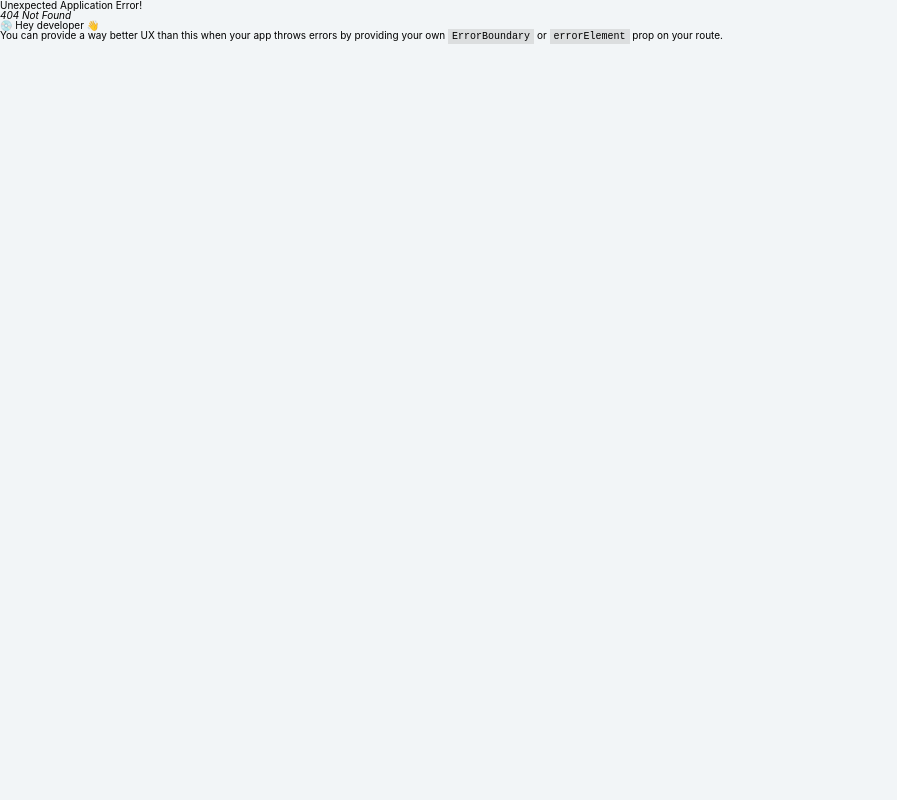
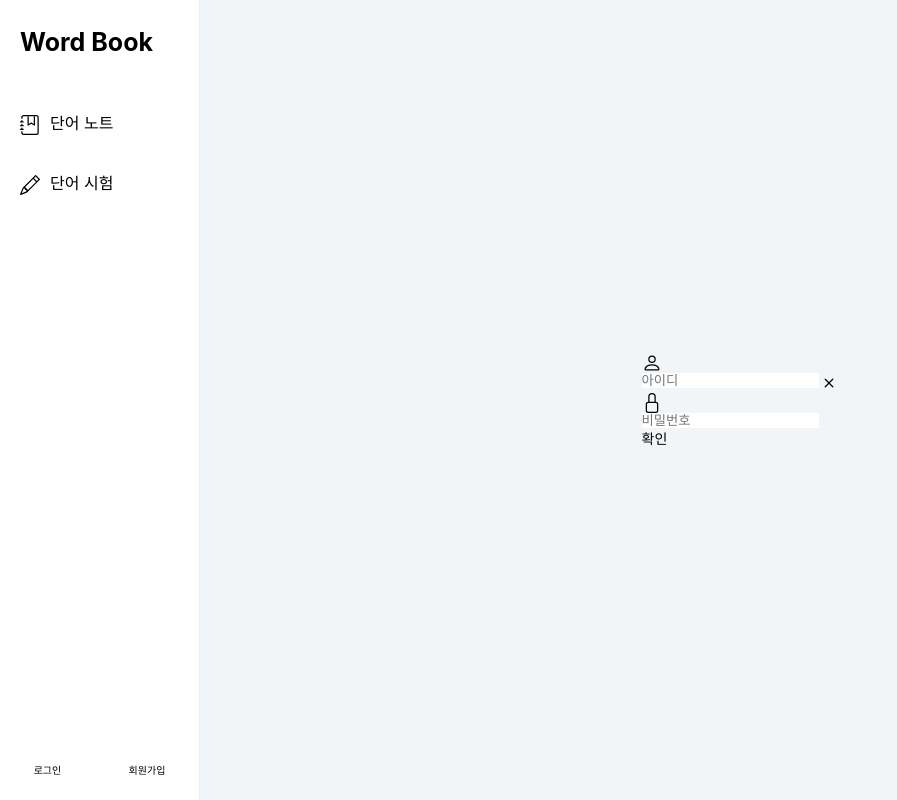
Before and after one commit to Shape2ee/Word-book, a React (Vite) app: page /login in a window 1280 px wide. Before the commit this address had no page. Shown: the whole page, without its empty margins (0-897 px from the left). Built offline with nearby package versions, Linux system fonts and the light colour scheme; a web font is replaced by a local one.

Commit message:
Markup: Add login page

```diff
--- a/src/Router.tsx
+++ b/src/Router.tsx
@@ -3,6 +3,7 @@ import Main from '@pages/Main'
 import WordTest from '@pages/WordTest'
 import AddWord from '@pages/AddWord'
 import WordGame from '@pages/WordGame'
+import Login from '@pages/Login'
 
 export const RoutePage = [
   {
@@ -25,6 +26,11 @@ export const RoutePage = [
     element: <WordGame />,
     label: '단어 시험 시작'
   },
+  {
+    path: '/login',
+    element: <Login />,
+    label: '로그인'
+  },
 ]
 
 export const RouterInfo = [
--- a/src/components/Header/header.module.scss
+++ b/src/components/Header/header.module.scss
@@ -18,6 +18,17 @@
     font-size: 2.5rem;
     font-weight: 700;
   }
+
+  .login_container {
+    position: absolute;
+    bottom: 0;
+    left: 0;
+    display: flex;
+    justify-content: space-around;
+    align-items: center;
+    width: 100%;
+    height: 60px;
+  }
 }
 
 @media screen and (max-width: 768px) {
--- a/src/components/Header/index.tsx
+++ b/src/components/Header/index.tsx
@@ -1,11 +1,22 @@
 import React, { ReactNode } from 'react'
 import $ from './header.module.scss'
+import { useNavigate } from 'react-router-dom';
 
 const Header = ({ children }: { children: ReactNode }) => {
+  const navigate = useNavigate()
+
+  const goLogin = () => {
+    navigate('/login')
+  }
+
   return (
     <header className={$.header}>
       <h1>Word Book</h1>
       {children}
+      <div className={$.login_container}>
+        <div className={$.login} onClick={goLogin}>로그인</div>
+        <div className={$.join}>회원가입</div>
+      </div>
     </header>
   );
 };
--- a/src/components/Icon/contants.tsx
+++ b/src/components/Icon/contants.tsx
@@ -9,7 +9,9 @@ import {
   BsPencil,
   BsChevronLeft,
   BsThreeDotsVertical,
-  BsX
+  BsX,
+  BsPerson,
+  BsLock
 } from "react-icons/bs";
 
 interface IconButtonList {
@@ -62,4 +64,12 @@ export const ICON_BUTTON_LIST: IconButtonList[] = [
     kinds: 'cancell',
     element: <BsX />
   },
+  {
+    kinds: 'user',
+    element: <BsPerson />
+  },
+  {
+    kinds: 'lock',
+    element: <BsLock />
+  },
 ]
--- a/src/components/Nav/nav.module.scss
+++ b/src/components/Nav/nav.module.scss
@@ -2,7 +2,7 @@
 @import "@styles/_variables.scss";
 .nav_container {
   margin-top: 4rem;
-  height: 100%;
+  // height: 100%;
 
   li {
     position: relative;
--- /dev/null
+++ b/src/pages/Login/index.tsx
@@ -0,0 +1,41 @@
+import React from 'react';
+import $ from './login.module.scss'
+import Wrapper from '@components/Wrapper';
+import Button from '@components/Button'
+import Icon from '@components/Icon';
+
+const Login = () => {
+  const handleFormSubmit = (e: React.FormEvent<HTMLFormElement>) => {
+    e.preventDefault()
+  }
+  return (
+    <Wrapper>
+      <div className={$.login_container}>
+        <form onSubmit={handleFormSubmit}>
+          <div className={$.input_row}>
+            <div className={$.icon}>
+              <Icon kinds='user'/>
+            </div>
+            <input type='text' id='id' placeholder='아이디' />
+            <span>
+              <Icon kinds='cancell' />
+            </span>
+          </div>
+          <div className={$.input_row}>
+            <div className={$.icon}>
+              <Icon kinds='lock'/>
+            </div>
+            <input type='password' id='password' placeholder='비밀번호'
+              maxLength={16}
+            />
+          </div>
+          <div>
+            <Button text='확인'/>
+          </div>
+        </form>
+      </div>
+    </Wrapper>
+  );
+};
+
+export default Login;
--- /dev/null
+++ b/src/pages/Login/login.module.scss
@@ -0,0 +1,28 @@
+@charset 'utf-8';
+
+.login_container {
+  display: flex;
+  justify-content: center;
+  align-items: center;
+  width: 100%;
+  height: 100vh;
+
+  .user_id,
+  .user_pw {
+    position: relative;
+    margin: 2rem 0;
+
+    input {
+      padding: 1.5rem 1rem;
+      text-indent: 2.5rem;
+    }
+
+    .icon {
+      position: absolute;
+      top: 50%;
+      left: 1rem;
+      transform: translateY(-50%);
+      color: var(--color-gray999);
+    }
+  }
+}
```
